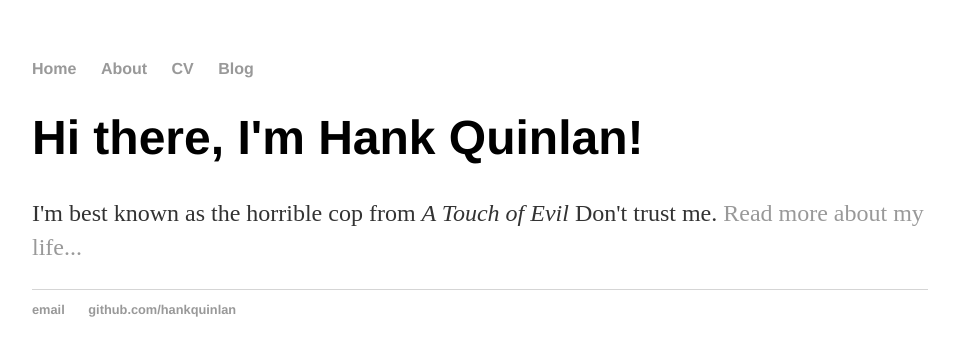
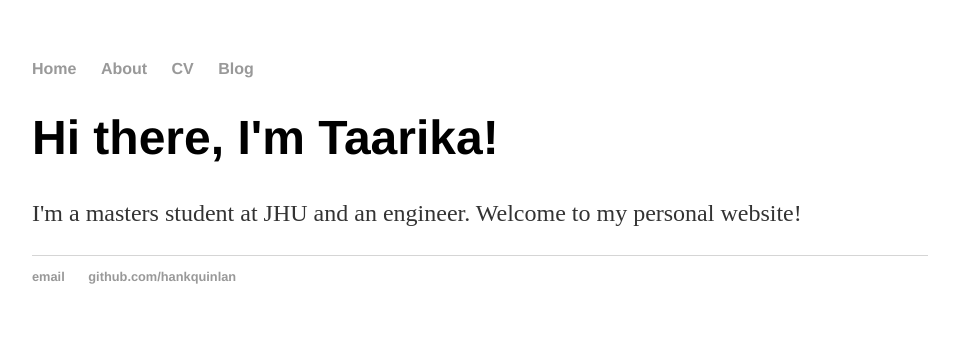
Before and after one commit to thegde26/thegde26.github.io, a Jekyll site: the page built from index.html, in a window 1280 px wide. Shown: the top 356 px of the page, without its empty margins (160-1119 px from the left). Built offline with Jekyll 4.4.1, drawn with Linux system fonts in a browser that asks for light colours.

Commit message:
Update index.html

```diff
--- a/index.html
+++ b/index.html
@@ -1,8 +1,8 @@
 ---
 layout: default
-title: Hank Quinlan, Horrible Cop
+title: Taarika Hegde
 ---
 <div class="blurb">
-	<h1>Hi there, I'm Hank Quinlan!</h1>
-	<p>I'm best known as the horrible cop from <em>A Touch of Evil</em> Don't trust me. <a href="/about">Read more about my life...</a></p>
+	<h1>Hi there, I'm Taarika!</h1>
+	<p>I'm a masters student at JHU and an engineer. Welcome to my personal website!</p>
 </div><!-- /.blurb -->
```
